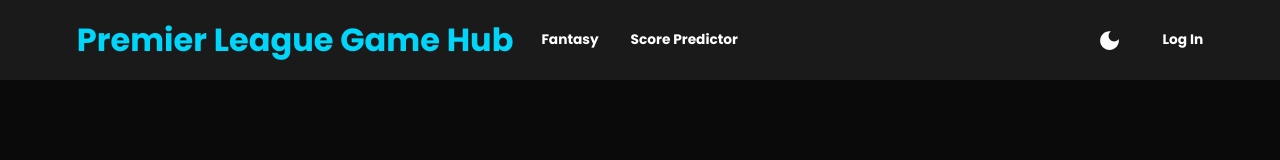
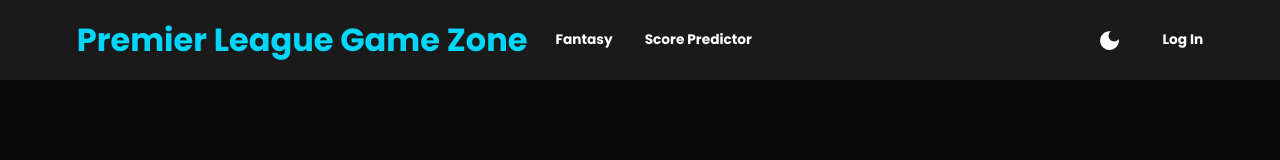
Before and after one commit to jason-sidhu/premier-league-website, a React (Create React App) app in the folder frontend/: page / in a window 1280 px wide. Shown: the top 160 px of the page. Built offline with nearby package versions, Linux system fonts and the light colour scheme.

Commit message:
redirects for netlify

```diff
--- a/frontend/src/index.js
+++ b/frontend/src/index.js
@@ -1,4 +1,4 @@
-import React, { useState, useEffect } from 'react';
+import React from 'react';
 import ReactDOM from 'react-dom/client';
 import './index.css';
 import App from './App';
--- a/frontend/src/scenes/navbar/index.jsx
+++ b/frontend/src/scenes/navbar/index.jsx
@@ -54,7 +54,7 @@ const Navbar = () => {
                 },
             }}
         >
-        Premier League Game Hub
+        Premier League Game Zone
         </Typography>
         {isNonMobileScreens ? (
             <FlexBetween gap="2rem">
```
Also changed, not shown: 1 other file (tests, documents, lock files or other folders).
